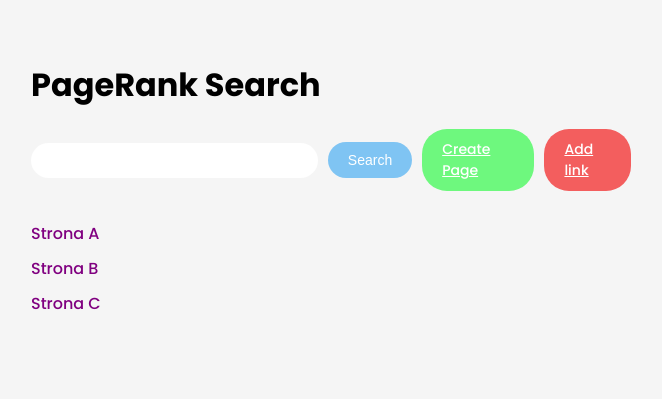
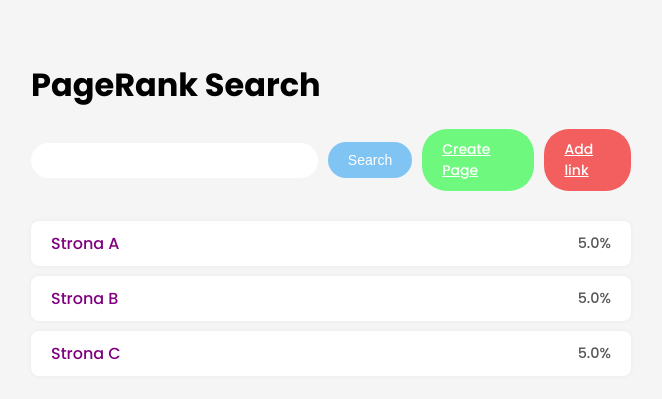
Before and after one commit to mateog-918/PageRank-Algorithm, a Flask app: page /results in a window 1280 px wide. Shown: the top 399 px of the page, without its empty margins (309-971 px from the left). Run offline with Flask 3, Linux system fonts and the light colour scheme.

Commit message:
poprawki

```diff
--- a/app.py
+++ b/app.py
@@ -28,6 +28,7 @@ def add_page_route():
     title = request.form["title"]
     text = request.form["text"]
     add_page(title, text)
+    compute_pagerank()
     return redirect(url_for("search"))
 
 @app.route("/link")
@@ -39,6 +40,7 @@ def add_link_route():
     src = request.form["source"]
     dst = request.form["destination"]
     add_link(src, dst)
+    compute_pagerank()
     return redirect(url_for("search"))
 
 @app.route("/recalculate")
--- a/templates/results.html
+++ b/templates/results.html
@@ -40,12 +40,29 @@
     .btn-search { background: #7fc4f3; color: white; }
     .btn-create { background: #6ef87e; color: white; }
     .btn-link { background: #f35e5e; color: white; }
-    .results a {
-      display: block;
+    .results {
+      display: flex;
+      flex-direction: column;
+      gap: 10px;
+    }
+    .result-line {
+      display: flex;
+      justify-content: space-between;
+      align-items: center;
+      background: white;
+      padding: 10px 20px;
+      border-radius: 8px;
+      box-shadow: 0 0 5px rgba(0, 0, 0, 0.05);
+    }
+    .result-line a {
       color: purple;
-      margin-top: 10px;
       text-decoration: none;
     }
+    .rank {
+      font-size: 0.9em;
+      color: #555;
+    }
+
   </style>
 </head>
 <body>
@@ -60,7 +77,10 @@
 
   <div class="results">
     {% for title, rank in results %}
-      <a href="{{ url_for('page', title=title) }}">{{ title }}</a>
+      <div class="result-line">
+        <a href="{{ url_for('page', title=title) }}">{{ title }}</a>
+        <span class="rank">{{ (rank * 100) | round(2) }}%</span>
+      </div>
     {% endfor %}
   </div>
 </div>
```
